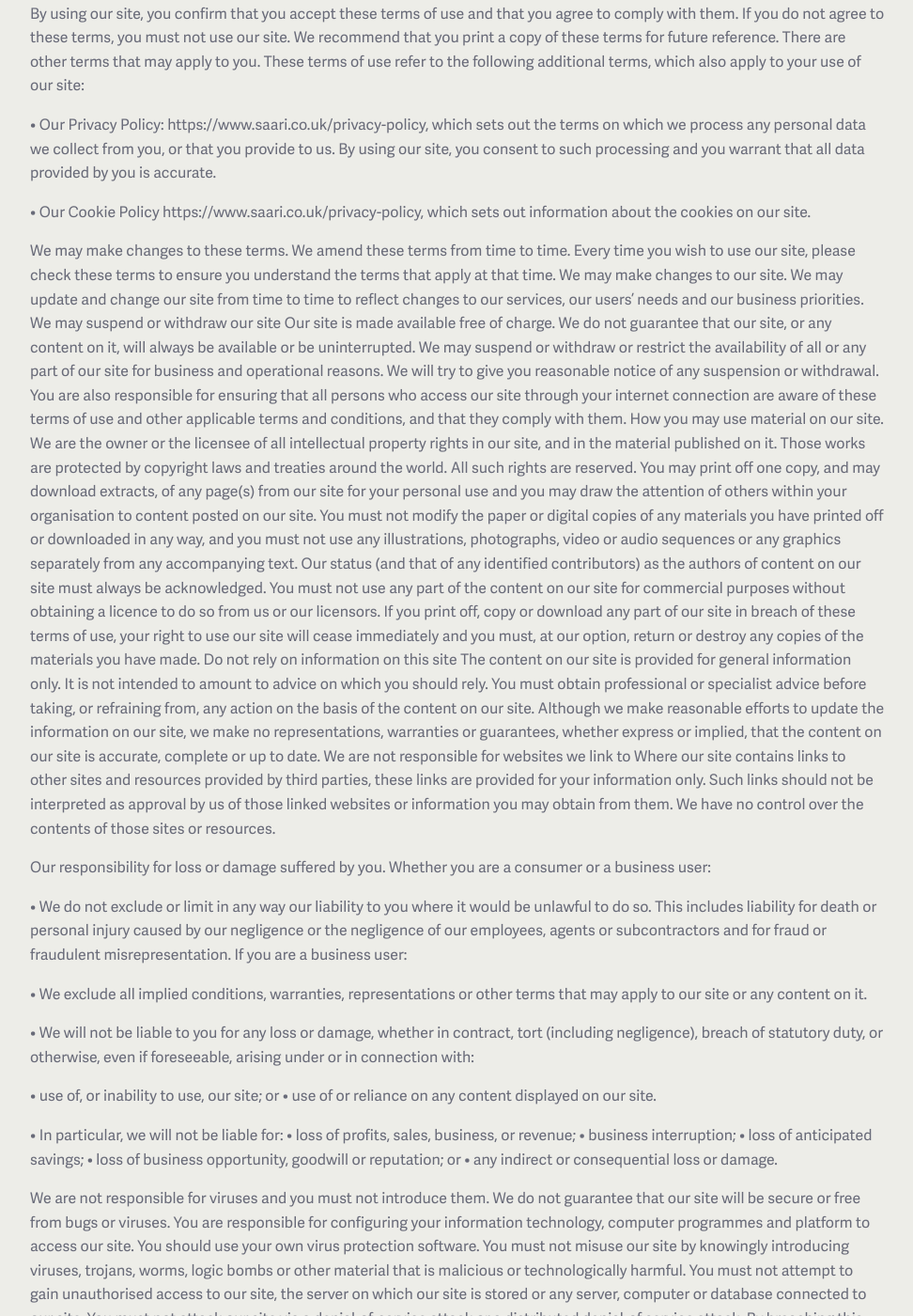
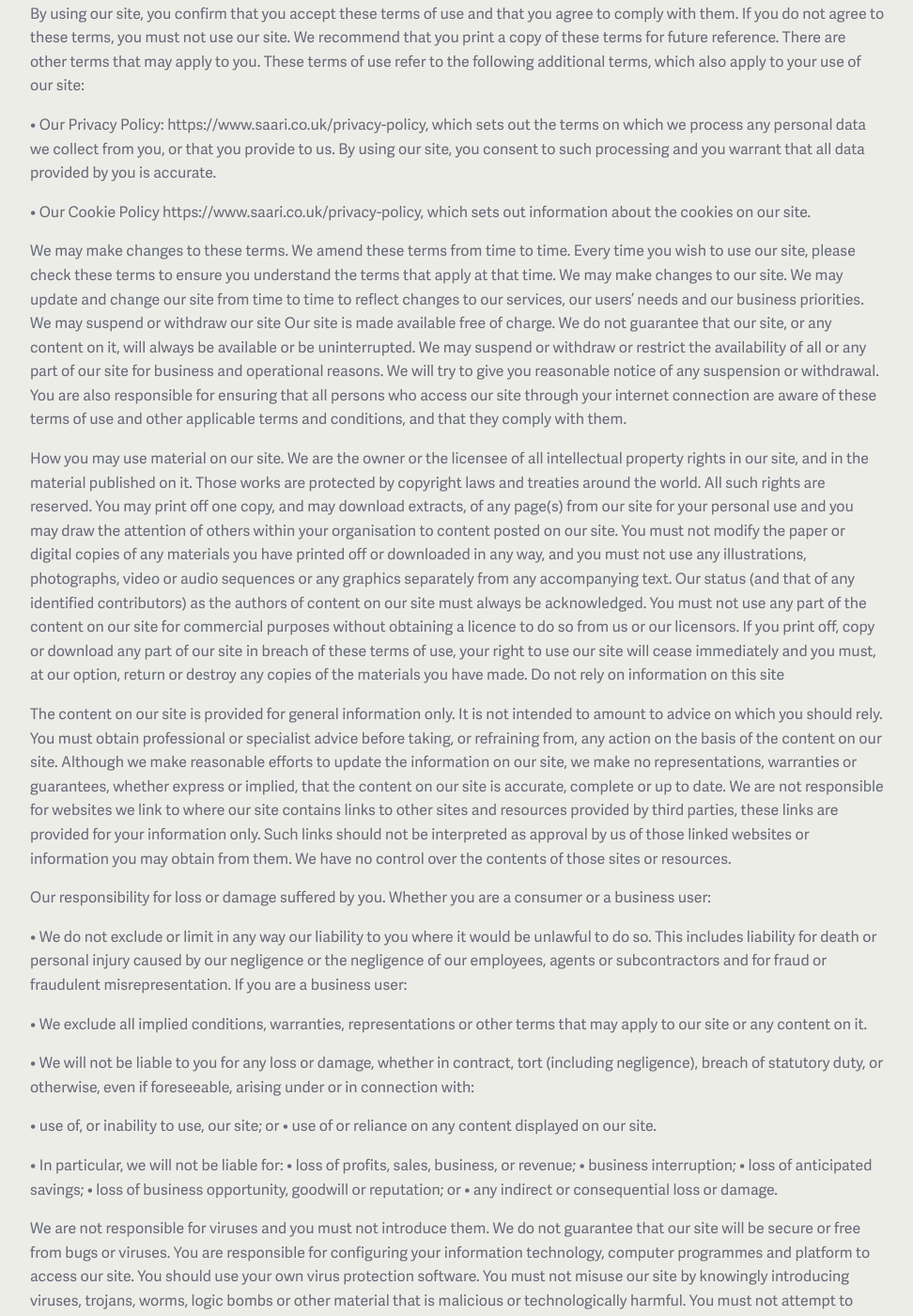
Before and after one commit to garethjohnsdesign/saari.co.uk, a Jekyll site: the page built from terms.md, in a window 1280 px wide and 1400 px high, scrolled down 284 px. Shown: the whole window at 94% size, without its empty margins (57-1029 px from the left). Built offline with Jekyll 4.4.1, drawn with Linux system fonts in a browser that asks for light colours; some of the changed text lies outside the part shown.

```diff
--- a/terms.md
+++ b/terms.md
@@ -17,8 +17,10 @@ By using our site, you confirm that you accept these terms of use and that you a
 We may make changes to these terms.  We amend these terms from time to time. Every time you wish to use our site, please check these terms to ensure you understand the terms that apply at that time.
 We may make changes to our site. We may update and change our site from time to time to reflect changes to our services, our users' needs and our business priorities. We may suspend or withdraw our site Our site is made available free of charge.
 We do not guarantee that our site, or any content on it, will always be available or be uninterrupted. We may suspend or withdraw or restrict the availability of all or any part of our site for business and operational reasons. We will try to give you reasonable notice of any suspension or withdrawal. You are also responsible for ensuring that all persons who access our site through your internet connection are aware of these terms of use and other applicable terms and conditions, and that they comply with them.
+
 How you may use material on our site. We are the owner or the licensee of all intellectual property rights in our site, and in the material published on it. Those works are protected by copyright laws and treaties around the world. All such rights are reserved. You may print off one copy, and may download extracts, of any page(s) from our site for your personal use and you may draw the attention of others within your organisation to content posted on our site. You must not modify the paper or digital copies of any materials you have printed off or downloaded in any way, and you must not use any illustrations, photographs, video or audio sequences or any graphics separately from any accompanying text. Our status (and that of any identified contributors) as the authors of content on our site must always be acknowledged. You must not use any part of the content on our site for commercial purposes without obtaining a licence to do so from us or our licensors. If you print off, copy or download any part of our site in breach of these terms of use, your right to use our site will cease immediately and you must, at our option, return or destroy any copies of the materials you have made. Do not rely on information on this site
-The content on our site is provided for general information only. It is not intended to amount to advice on which you should rely. You must obtain professional or specialist advice before taking, or refraining from, any action on the basis of the content on our site. Although we make reasonable efforts to update the information on our site, we make no representations, warranties or guarantees, whether express or implied, that the content on our site is accurate, complete or up to date. We are not responsible for websites we link to Where our site contains links to other sites and resources provided by third parties, these links are provided for your information only. Such links should not be interpreted as approval by us of those linked websites or information you may obtain from them.
+
+The content on our site is provided for general information only. It is not intended to amount to advice on which you should rely. You must obtain professional or specialist advice before taking, or refraining from, any action on the basis of the content on our site. Although we make reasonable efforts to update the information on our site, we make no representations, warranties or guarantees, whether express or implied, that the content on our site is accurate, complete or up to date. We are not responsible for websites we link to where our site contains links to other sites and resources provided by third parties, these links are provided for your information only. Such links should not be interpreted as approval by us of those linked websites or information you may obtain from them.
 We have no control over the contents of those sites or resources.
 
 Our responsibility for loss or damage suffered by you. Whether you are a consumer or a business user:
@@ -45,4 +47,5 @@ You are responsible for configuring your information technology, computer progra
 
 Which country's laws apply to any disputes?
 If you are a consumer, please note that these terms of use, their subject matter and their formation, are governed by English law. You and we both agree that the courts of England and Wales will have exclusive jurisdiction except that if you are a resident of Northern Ireland you may also bring proceedings in Northern Ireland, and if you are resident of Scotland, you may also bring proceedings in Scotland.
+
 If you are a business, these terms of use, their subject matter and their formation (and any non-contractual disputes or claims) are governed by English law. We both agree to the exclusive jurisdiction of the courts of England and Wales.
```
